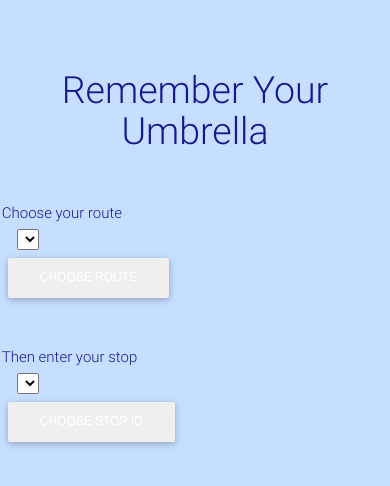
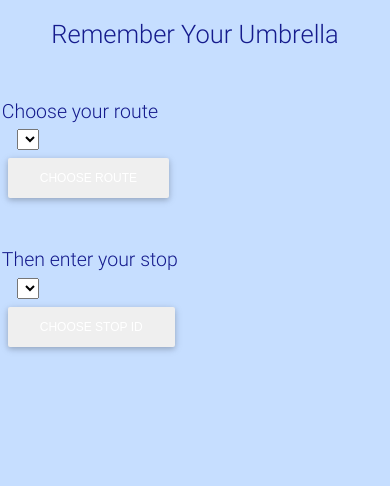
Before and after one commit to shaynak112/RYU, a PHP site: page / in a window 390 px wide. Shown: the top 486 px of the page. Run offline with PHP 8.4, Linux system fonts and the light colour scheme; data that the repository does not hold is empty; some libraries are stand-ins or nearby versions.

Commit message:
Add files via upload

```diff
--- a/css/style.css
+++ b/css/style.css
@@ -163,6 +163,16 @@ h2, h3, h4
 @media all and (max-width:768px)
 {
 
+	.RYUheader
+	{
+		margin-top:50px;
+	}
+
+	h1
+	{
+		font-size:1.9em;
+	}
+
 	h2
 	{
 		font-size:1.4em;
@@ -170,6 +180,7 @@ h2, h3, h4
 
 	h3
 	{
+		font-size:1.4em;
 		width:300% !important;
 	}
 
@@ -182,8 +193,9 @@ h2, h3, h4
 
 	#arrivalsCol2
 	{
-		width:300% !important;
+		width:400% !important;
 		margin-left:10% !important;
+		margin-bottom:30px;
 		/*display:table-header-group !important;
 		position:absolute !important;*/
 
@@ -194,8 +206,7 @@ h2, h3, h4
 		vertical-align:initial !important;
 		margin-left:10% !important;
 		/*margin-top:600px;*/
-		width:300% !important;
-		color:red !important;
+		width:400% !important;
 		/*position:relative !important;*/
 		display:inline-block !important;
 
@@ -236,10 +247,26 @@ h2, h3, h4
 @media all and (max-width:480px)
 {
 
+	.RYUheader
+	{
+		margin-top:20px;
+	}
+
+	h1
+	{
+		font-size:1.7em;
+	}
+
 	h2
 	{
-		font-size:1em;
+		font-size:1.3em;
 	}
+
+	h3
+	{
+		font-size:1.1em;
+	}
+
 
 	.chooseRoute
 	{
```
